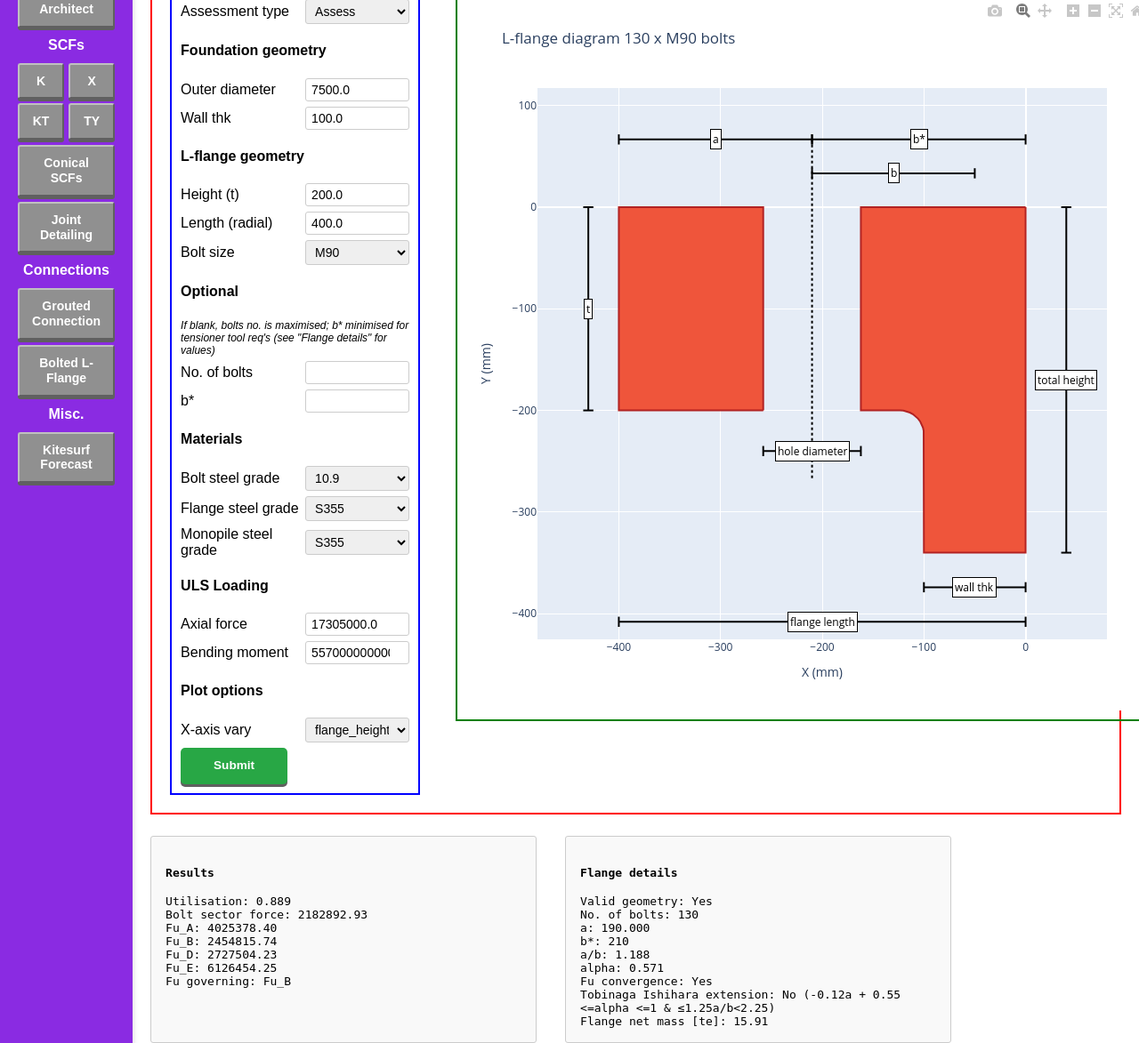
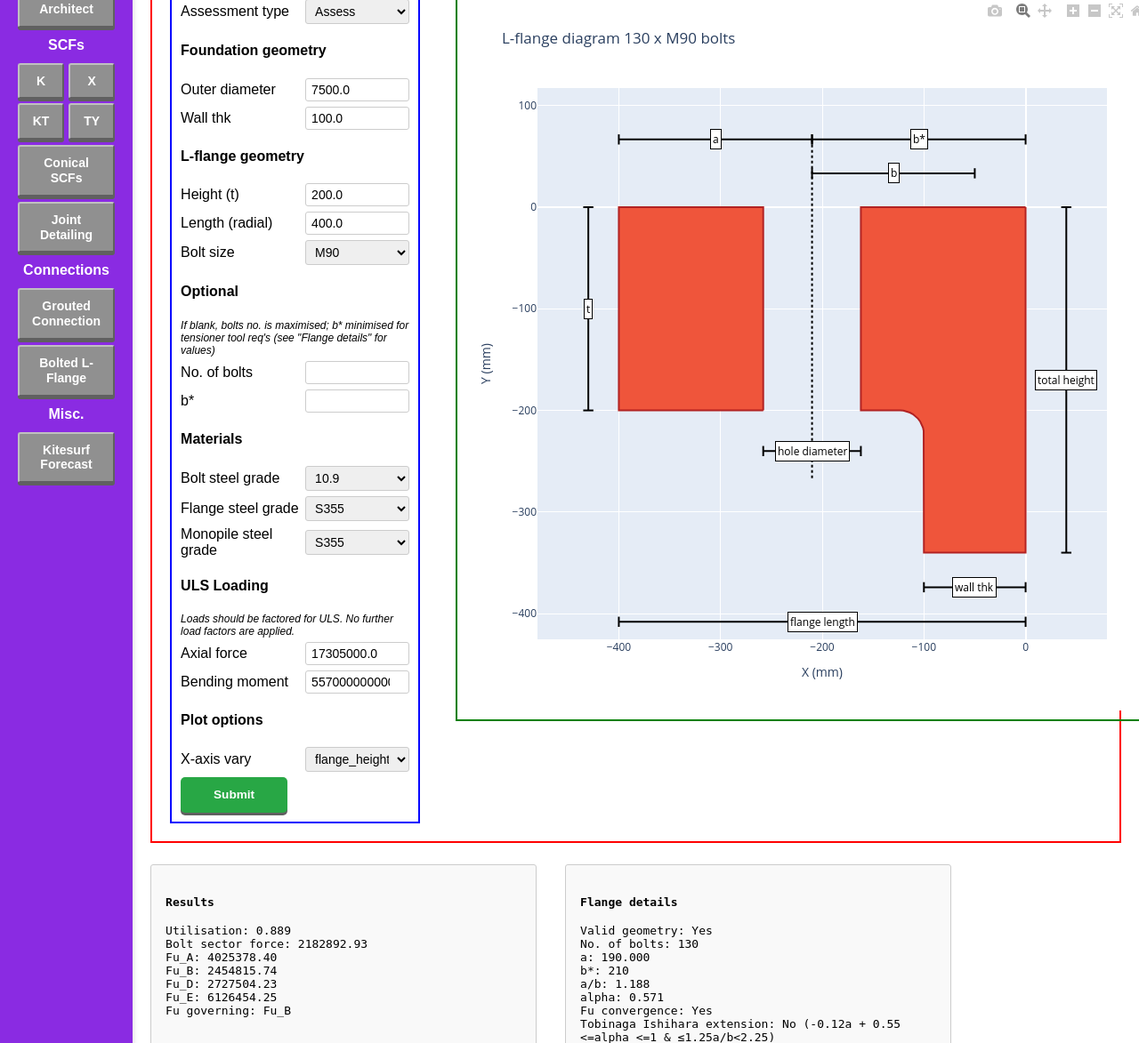
Before and after one commit to willwhitearup/oswdesigntools, a Flask app: page /boltedconn in a window 1280 px wide. Shown: the part 77-1250 px from the top of the page at 89% size. Run offline with Flask 3, Linux system fonts and the light colour scheme; some libraries are stand-ins or nearby versions.

Commit message:
updated again

```diff
--- a/boltedconn/boltuls.py
+++ b/boltedconn/boltuls.py
@@ -81,7 +81,7 @@ def flange_searching_geometry(outer_diameter, wall_thickness, bolt_steel_grade,
 
                 if util <= target_util:
                     geom_dict = {"flange_area": flange_height * flange_length, "flange_height": flange_height,
-                        "flange_length": flange_length, "util": round(util, 3), "bolt_size": bolt_size
+                        "flange_length": flange_length, "util": round(util, 3), "bolt_size": bolt_size, "n_bolts": flange_obj.n_bolts, "b*": flange_obj.b_star
                     }
                     geom_acceptable[bolt_size][f"{bolt_size}_geom_{counter}"] = geom_dict
                     counter += 1
--- a/boltedconn/plotterflange.py
+++ b/boltedconn/plotterflange.py
@@ -95,7 +95,9 @@ def l_flange_plotter(flange_obj: BoltedFlange):
 
     return pio.to_json(fig)
 
-
+# add dimension lines to flange
+###
+####
 def horz_line_annotation(fig, line_y_dim, min_x, max_x, annotation_text):
     # horz dim line
     fig.add_trace(go.Scatter(x=[min_x, max_x], y=[line_y_dim, line_y_dim], mode="lines", line=dict(color="black", width=2), showlegend=False))
--- a/templates/boltedconn.html
+++ b/templates/boltedconn.html
@@ -41,7 +41,7 @@
             </div>
 
             <!--assessment criteria inputs-->
-            <div class="bolt-geometry-section" id="l-flange-section">
+            <div class="bolt-geometry-section l-flange-section">
 
                 <h4 class="bolt-section-title">L-flange geometry</h4>
 
@@ -133,6 +133,7 @@
             <!-- ================= LOADING ================= -->
             <div class="bolt-geometry-section">
                 <h4 class="bolt-section-title">ULS Loading</h4>
+                <h6 class="bolt-section-italic">Loads should be factored for ULS. No further load factors are applied.</h6>
 
                 <div class="bolt-form-row">
                     <label for="ULS_axial_force">Axial force</label>
@@ -148,7 +149,7 @@
             </div>
 
 <!--            plot options-->
-            <div class="bolt-geometry-section">
+            <div class="bolt-geometry-section l-flange-section">
                 <h4 class="bolt-section-title">Plot options</h4>
 
                 <div class="bolt-form-row">
@@ -236,7 +237,7 @@
 document.addEventListener("DOMContentLoaded", function() {
 
     const modeSelect = document.getElementById("bolt_assess");
-    const lFlangeSection = document.getElementById("l-flange-section");
+    const lFlangeSections = document.querySelectorAll(".l-flange-section");  // get the form bits to show / hide between design assess
     const optimisationSection = document.getElementById("bolt-optimisation-section");
 
     const flangePlotDiv = document.getElementById("flange-plot-json");
@@ -261,13 +262,15 @@ document.addEventListener("DOMContentLoaded", function() {
     function toggleSections() {
         const mode = modeSelect.value;
         if (mode === "assess") {
-            lFlangeSection.style.display = "block";
+            // lFlangeSection.style.display = "block";
+            lFlangeSections.forEach(section => section.style.display = "block");
             optimisationSection.style.display = "none";
             flangePlotDiv.style.display = "block";
             utilContainer.style.display = "block";
             resContainer.style.display = "flex";  // Show results container
         } else {
-            lFlangeSection.style.display = "none";
+            // lFlangeSection.style.display = "none";
+            lFlangeSections.forEach(section => section.style.display = "none");
             optimisationSection.style.display = "block";
             flangePlotDiv.style.display = "none";
             utilContainer.style.display = "none";
```
